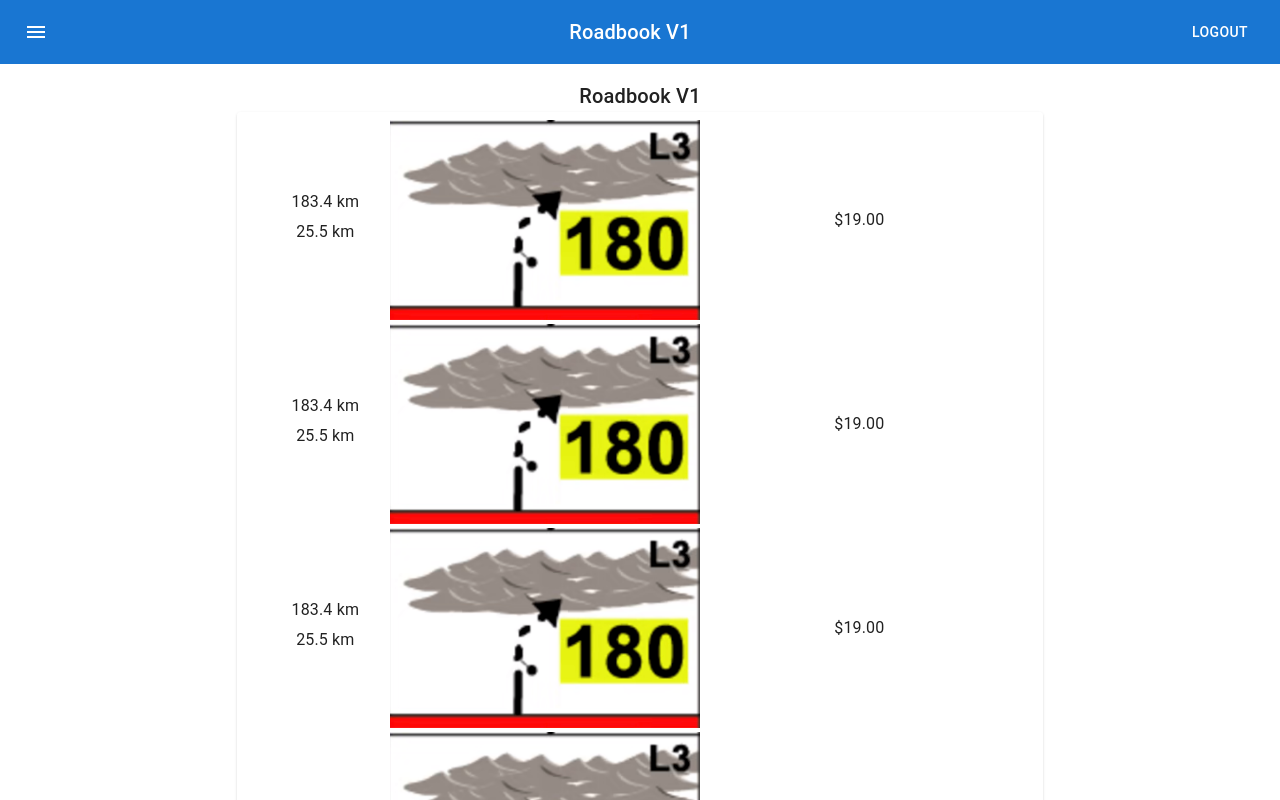
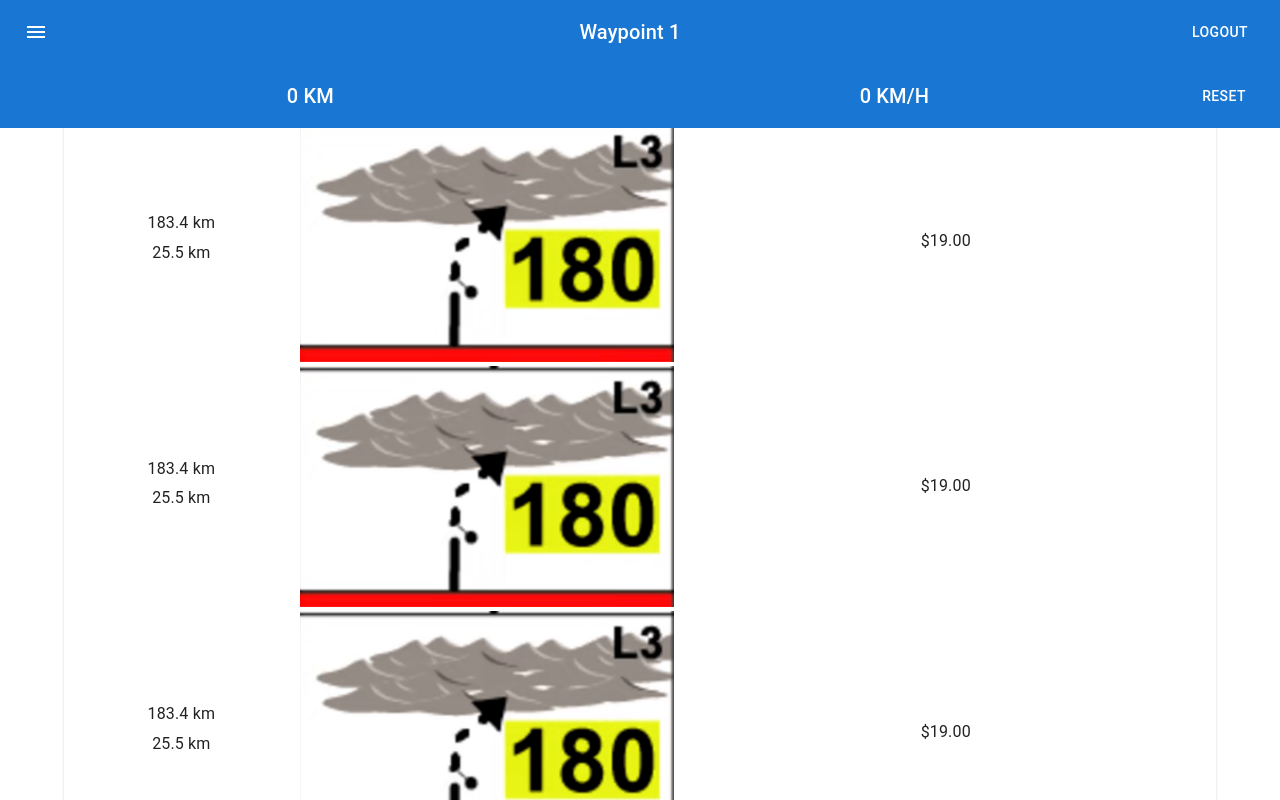
Before and after one commit to ALAxHxC/roadbook-v1, a React (Create React App) app: page /dashboard in a window 1280 px wide. Shown: the top 800 px of the page. Built offline with nearby package versions, Linux system fonts and the light colour scheme; no server answers; the database is empty; sample sign-in values are in the browser's storage.

Commit message:
Doble appbar, se empieza a reducir codigo y separar

```diff
--- a/src/componets/dashboard/index.js
+++ b/src/componets/dashboard/index.js
@@ -28,7 +28,7 @@ const useStyles = makeStyles((theme) => ({
 	paper: {
 		padding: theme.spacing(2),
 		margin: "auto",
-		maxWidth: "70%",
+		maxWidth: "100%",
 		overflowY: "scroll"
 	},
 	image: {
@@ -71,6 +71,8 @@ function Dashboard(props) {
 	const classes = useStyles();
 	//Data de geolocalizacion
 	const [position, setPosition] = useState([0, 0]);
+	const [speed, setSpeed] = useState(0);
+	const [odo, setOdo] = useState(0)
 	const [user, loading, error] = useAuthState(auth);
 	const [name, setName] = useState("");
 	const [points, setPoints] = useState([1, 2, 3, 4, 5, 6, 8, 9, 9, 9]);
@@ -97,6 +99,33 @@ function Dashboard(props) {
 			<Item></Item>)
 	})}</Paper>);
 
+	const requestGeoLocation = () => {
+		navigator.permissions.query({
+			name: 'geolocation'
+		}).then(function (result) {
+			if (result.state == 'granted') {
+
+			} else if (result.state == 'prompt') {
+				alert("NESECITAMOS LA UBICACION PARA CONTINUAR");
+				alert(result.state);
+				//geoBtn.style.display = 'none';
+			} else if (result.state == 'denied') {
+				alert(result.state);
+				navigator.geolocation.getCurrentPosition(() => {
+
+				}, () => {
+					alert("LO SIENTO NESECITAMOS LA UBICACION PARA CONTINUAR");
+					requestGeoLocation();
+				}, {
+					enableHighAccuracy: true
+				});
+				//geoBtn.style.display = 'inline';
+			}
+			result.onchange = function () {
+				alert("NESECITAMOS LA UBICACION PARA CONTINUAR");
+			}
+		});
+	}
 
 	useEffect(() => {
 		if ("geolocation" in navigator) {
@@ -104,11 +133,13 @@ function Dashboard(props) {
 		} else {
 			console.log("Not Available");
 		}
+		requestGeoLocation();
 		if (loading) return;
 		if (!user) return history.replace("/");
 		navigator.geolocation.watchPosition(position => {
 			console.log(position);
 			setPosition(position.coords.latitude, position.coords.longitude)
+			setSpeed(position.coords.speed | 0);
 		})
 
 		fetchUserName();
@@ -130,9 +161,18 @@ function Dashboard(props) {
 							<MenuIcon />
 						</IconButton>
 						<Typography variant="h6" component="div" sx={{ flexGrow: 1 }}>
-							Roadbook V1
+							Waypoint 1
 						</Typography>
 						<Button color="inherit" onClick={logout}>Logout</Button>
+					</Toolbar>
+					<Toolbar>
+						<Typography variant="h6" component="div" sx={{ flexGrow: 1 }}>
+							{odo} KM
+						</Typography>
+						<Typography variant="h6" component="div" sx={{ flexGrow: 1 }}>
+							{speed} KM/H
+						</Typography>
+						<Button color="inherit" onClick={logout}>Reset</Button>
 					</Toolbar>
 				</AppBar>
 			</ElevationScroll>
```
Also changed, not shown: src/geolocation/distance.js (added, +17 -0 lines).
